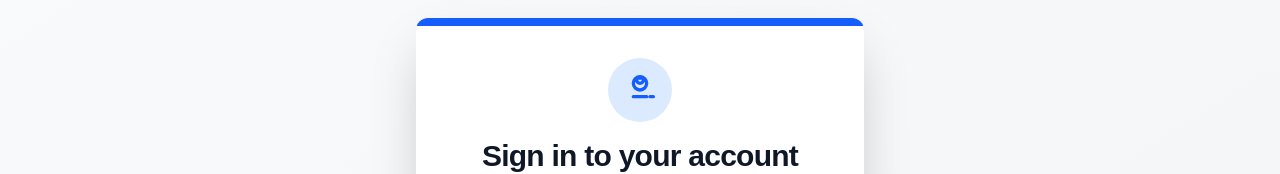
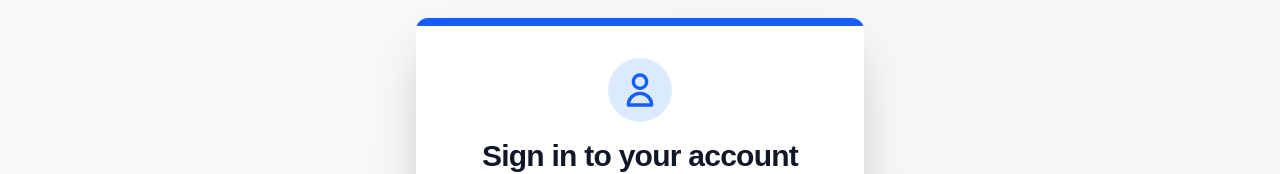
Before and after one commit to RobertSternal/usedcars, a Next.js app in the folder used-cars/: page /signin in a window 1280 px wide. Shown: the part 177-351 px from the top of the page. Built offline with nearby package versions, Linux system fonts and the light colour scheme.

Commit message:
feat: Change icons in sign in and sign up form

```diff
--- a/used-cars/src/app/signin/page.tsx
+++ b/used-cars/src/app/signin/page.tsx
@@ -55,7 +55,7 @@
             <div className="flex justify-center mb-4">
               <div className="relative w-16 h-16 bg-blue-100 rounded-full flex items-center justify-center">
                 <svg xmlns="http://www.w3.org/2000/svg" className="h-10 w-10 text-blue-600" fill="none" viewBox="0 0 24 24" stroke="currentColor">
-                  <path strokeLinecap="round" strokeLinejoin="round" strokeWidth={2} d="M12 4v1m6 11h2m-6 0h-2m0 0H8m4 0h4m-4-8a2 2 0 100-4 2 2 0 000 4zm0 4a4 4 0 100-8 4 4 0 000 8z" />
+                  <path strokeLinecap="round" strokeLinejoin="round" strokeWidth={2} d="M16 7a4 4 0 11-8 0 4 4 0 018 0zM12 14a7 7 0 00-7 7h14a7 7 0 00-7-7z" />
                 </svg>
               </div>
             </div>
--- a/used-cars/src/app/signup/page.tsx
+++ b/used-cars/src/app/signup/page.tsx
@@ -88,7 +88,7 @@
             <div className="flex justify-center mb-4">
               <div className="relative w-16 h-16 bg-blue-100 rounded-full flex items-center justify-center">
                 <svg xmlns="http://www.w3.org/2000/svg" className="h-10 w-10 text-blue-600" fill="none" viewBox="0 0 24 24" stroke="currentColor">
-                  <path strokeLinecap="round" strokeLinejoin="round" strokeWidth={2} d="M18 9v3m0 0v3m0-3h3m-3 0h-3m-2-5a4 4 0 11-8 0 4 4 0 018 0zM3 20a6 6 0 0112 0v1H3v-1z" />
+                  <path strokeLinecap="round" strokeLinejoin="round" strokeWidth={2} d="M16 7a4 4 0 11-8 0 4 4 0 018 0zM12 14a7 7 0 00-7 7h14a7 7 0 00-7-7z" />
                 </svg>
               </div>
             </div>
```
